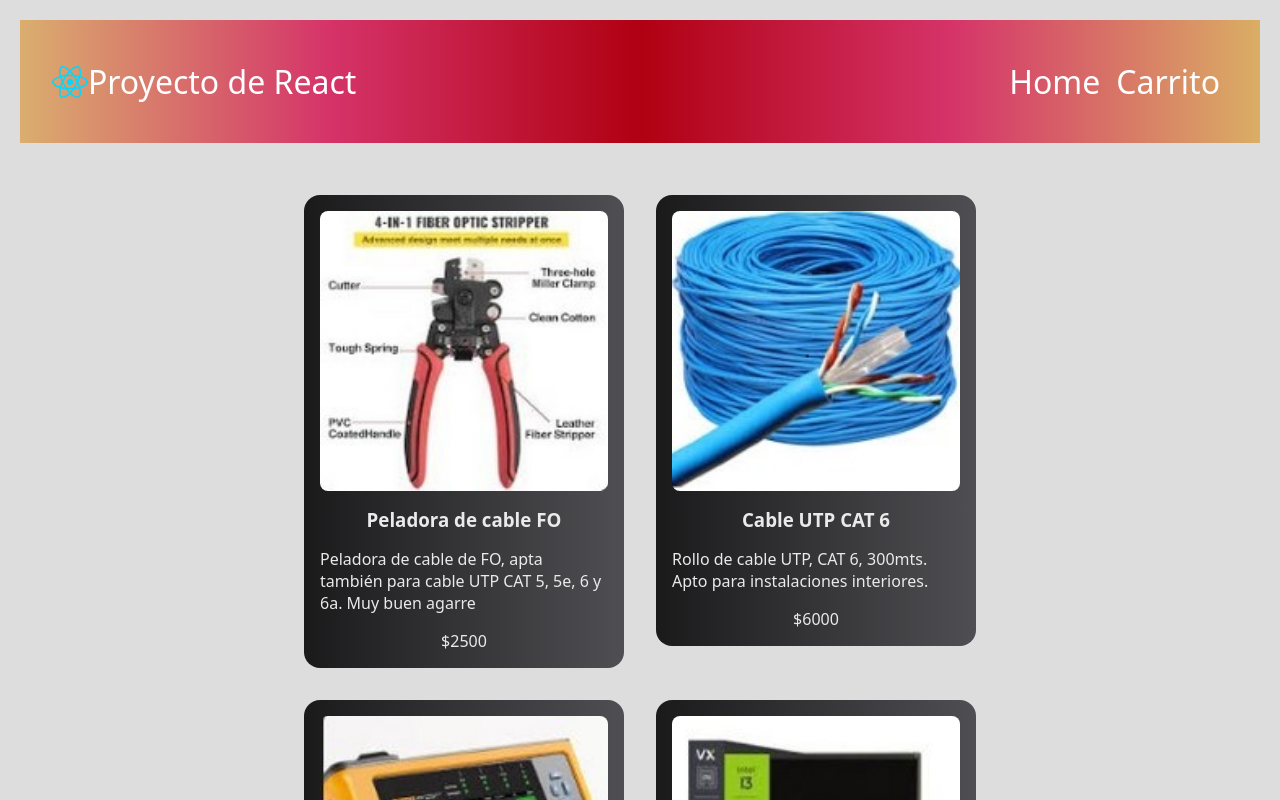
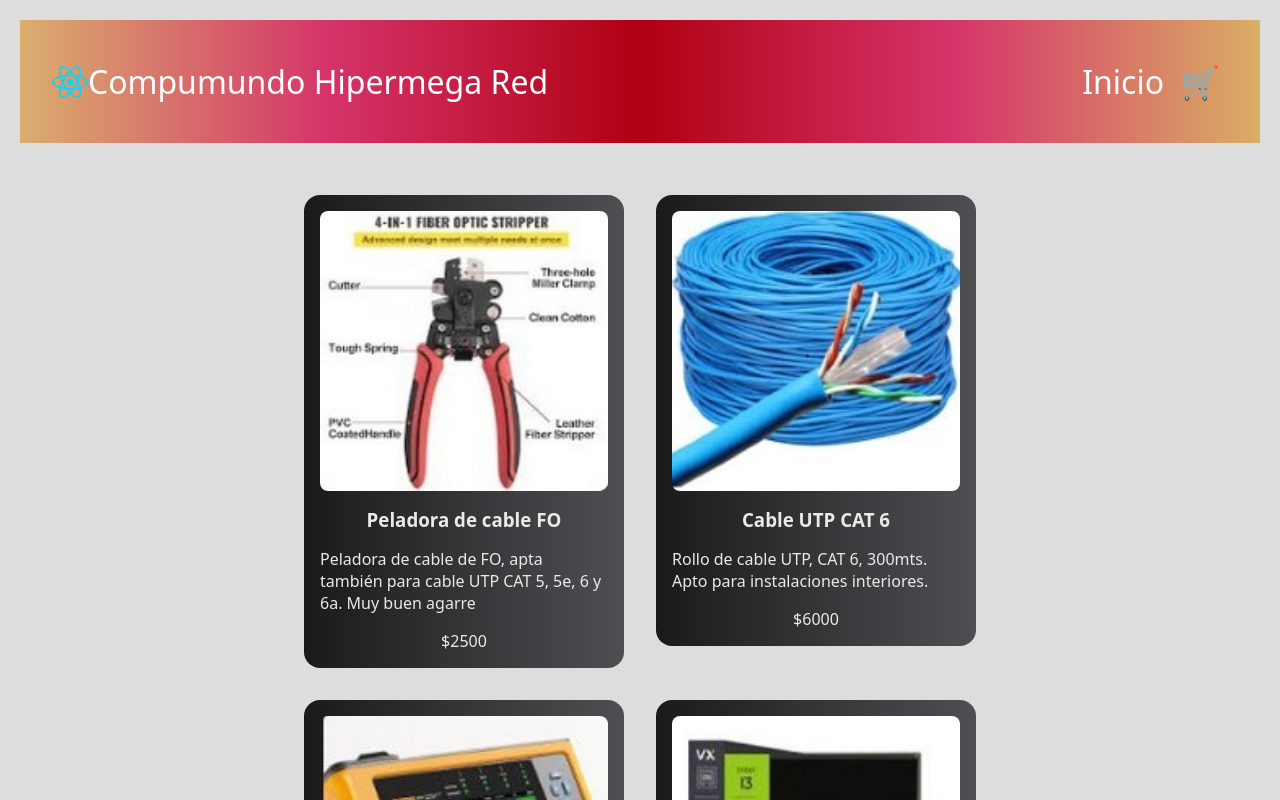
Before and after one commit to lucianomingone-611/Entrega, a React (Vite) app: page / in a window 1280 px wide. Shown: the top 800 px of the page. Built offline with nearby package versions, Linux system fonts and the light colour scheme.

Commit message:
Modificaciones de estilo 1.1

```diff
--- a/src/components/Header/Header.jsx
+++ b/src/components/Header/Header.jsx
@@ -8,7 +8,7 @@ export const Header = () => {
     <header>
       <div className="logo-container">
         <img src={logo} />
-        <span>Proyecto de React</span>
+        <span>Compumundo Hipermega Red</span>
       </div>
       <Nav />
     </header>
--- a/src/components/Nav/Nav.jsx
+++ b/src/components/Nav/Nav.jsx
@@ -12,11 +12,11 @@ export const Nav = () => {
       {}
       <ul className="nav-list">
         <li>
-          <Link to={"/"}>Home</Link>
+          <Link to={"/"}>Inicio</Link>
         </li>
         <li>
           <Link to={"/carrito"}>
-            Carrito
+            🛒
             {totalIems > 0 && <span className="incart">{totalIems}</span>}
           </Link>
         </li>
```
